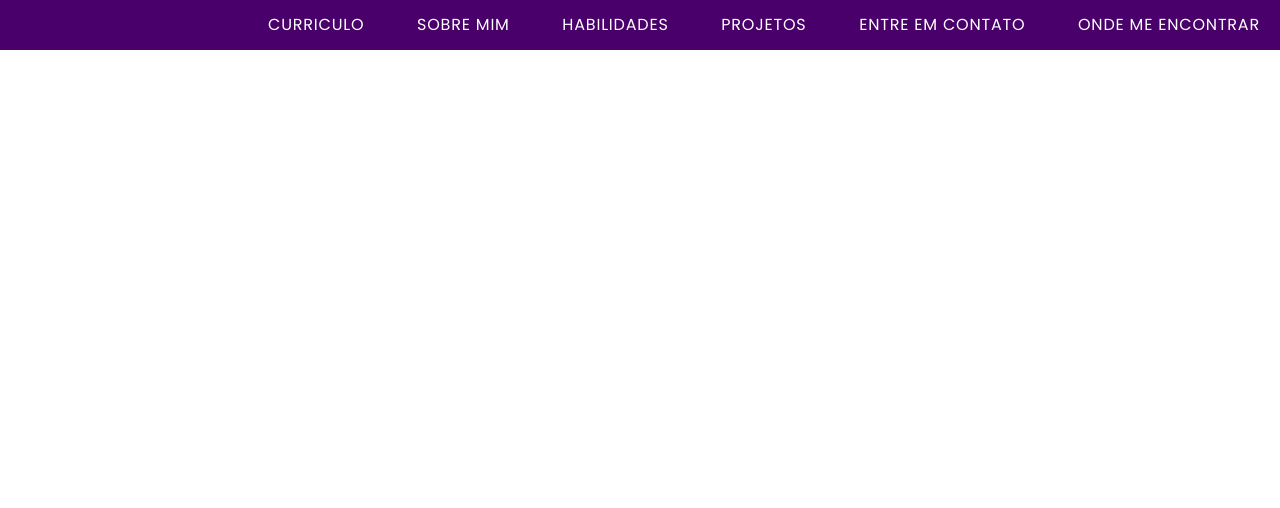
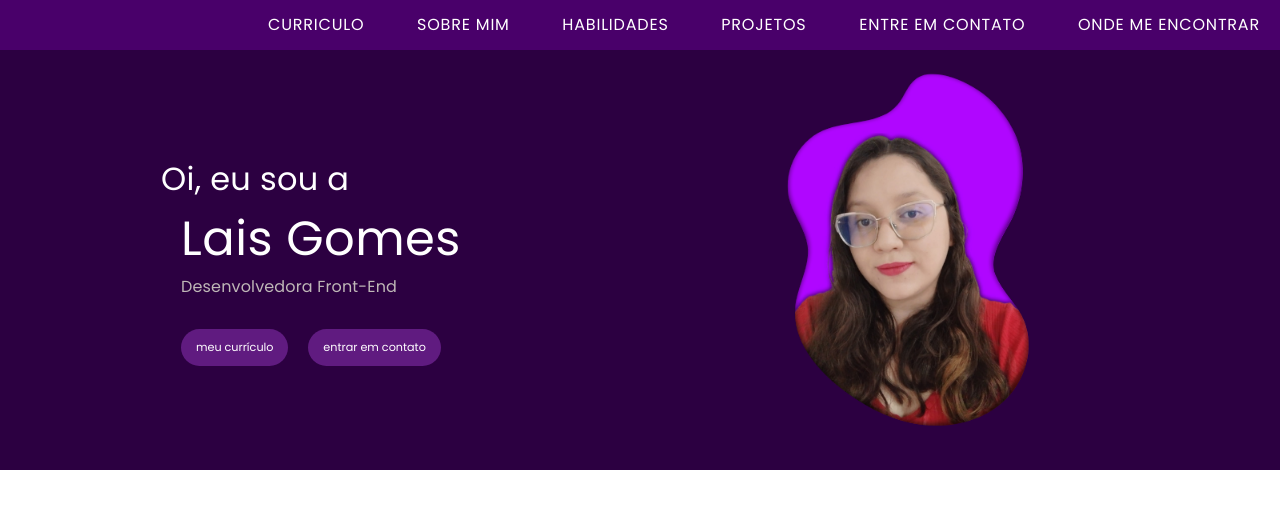
Before and after one commit to LaisFSGomes/meu-portfolio, a React (Create React App) app: page / in a window 1280 px wide. Shown: the top 508 px of the page. Built offline with nearby package versions, Linux system fonts and the light colour scheme.

Commit message:
chore: fazendo o componente header e o button

```diff
--- a/src/App.tsx
+++ b/src/App.tsx
@@ -1,10 +1,11 @@
 import React from 'react';
-import { AppBar } from './components';
+import { AppBar, Header } from './components';
 
 export const App: React.FC = () => {
   return (
     <React.Fragment>
       <AppBar />
+      <Header />
     </React.Fragment>
   );
 };
--- /dev/null
+++ b/src/components/Button/Button.styles.ts
@@ -0,0 +1,17 @@
+import { styled } from "@mui/system";
+
+export const ButtonWrapper = styled("button")({
+    background: "#601B80",
+    color: "#FFFFFF",
+    borderRadius: "50px",
+    border: "none",
+    height: "37px",
+    padding: "0 15px",
+    fontFamily: "Poppins, sans-serif",
+    fontSize: "0.7em",
+    fontWeight: 300,
+    cursor: "pointer",
+    ":hover": {
+        background: "#581875",
+    },
+});
--- /dev/null
+++ b/src/components/Button/Button.tsx
@@ -0,0 +1,14 @@
+import React from "react";
+import { ButtonWrapper } from "./Button.styles";
+
+interface ButtonProps {
+    children: React.ReactNode;
+}
+
+export const Button: React.FC<ButtonProps> = ({children}) => {
+    return (
+        <ButtonWrapper>
+            {children}
+        </ButtonWrapper>
+    );
+};
--- /dev/null
+++ b/src/components/Button/index.ts
@@ -0,0 +1 @@
+export { Button } from "./Button";
--- /dev/null
+++ b/src/components/Header/Header.styles.ts
@@ -0,0 +1,69 @@
+import { Box, Typography } from '@mui/material';
+import { styled } from "@mui/system";
+
+export const HeaderWrapper = styled(Box)({
+    height: "420px",
+    background: "#2C0041",
+    display: "flex",
+    justifyContent: "space-around",
+    alignItems: "center",
+    padding: "0 2em",
+});
+
+export const PersonalWrapper = styled(Box)({
+    display: "flex",
+    flexDirection: "column",
+});
+
+export const Title = styled(Typography)({
+    fontFamily: "Poppins, sans-serif",
+    color: "#FFFFFF",
+    fontSize: "2em",
+    fontWeight: 400,
+    "@media (max-width: 760px)": {
+        fontSize: "1.5em",
+    },
+});
+
+export const Name = styled(Typography)({
+    fontFamily: "Poppins, sans-serif",
+    color: "#FFFFFF",
+    fontSize: "3em",
+    fontWeight: 400,
+    paddingLeft: "20px",
+    "@media (max-width: 760px)": {
+        fontSize: "2em",
+        paddingLeft: "10px",
+    },
+});
+
+export const Job = styled(Typography)({
+    fontFamily: "Poppins, sans-serif",
+    color: "#BFB7B7",
+    fontSize: "1em",
+    fontWeight: 400,
+    paddingLeft: "20px",
+    "@media (max-width: 760px)": {
+        fontSize: "0.7em",
+        paddingLeft: "10px"
+    },
+});
+
+export const ActionsWrapper = styled(Box)({
+    display: "flex",
+    flexDirection: "row",
+    justifyContent: "space-evenly",
+    paddingTop: "30px",
+    "@media (max-width: 760px)": {
+        flexDirection: "column",
+        gap: "10px"
+    },
+});
+
+export const Image = styled("img")({
+    height: "400px",
+    display: "inline",
+    "@media (max-width: 600px)": {
+        display: "none",
+    },
+});
--- /dev/null
+++ b/src/components/Header/Header.tsx
@@ -0,0 +1,32 @@
+import { Button } from "components/Button";
+import React from "react";
+import {
+  ActionsWrapper,
+  HeaderWrapper,
+  Image,
+  Job,
+  Name,
+  PersonalWrapper,
+  Title,
+} from "./Header.styles";
+
+const imagem = require("assets/images/minhafoto.png");
+
+export const Header: React.FC = () => {
+  return (
+    <HeaderWrapper id="cv">
+      <PersonalWrapper>
+        <PersonalWrapper>
+          <Title>Oi, eu sou a</Title>
+          <Name>Lais Gomes</Name>
+          <Job>Desenvolvedora Front-End</Job>
+          <ActionsWrapper>
+            <Button>meu currículo</Button>
+            <Button>entrar em contato</Button>
+          </ActionsWrapper>
+        </PersonalWrapper>
+      </PersonalWrapper>
+      <Image src={imagem} alt="Lais" />
+    </HeaderWrapper>
+  );
+};
--- /dev/null
+++ b/src/components/Header/index.ts
@@ -0,0 +1 @@
+export { Header } from "./Header";
--- a/src/components/index.ts
+++ b/src/components/index.ts
@@ -1 +1,3 @@
 export { AppBar } from "./AppBar";
+export { Button } from "./Button";
+export { Header} from "./Header";
--- /dev/null
+++ b/src/index.d.ts
@@ -0,0 +1 @@
+declare module '*.jpg';
--- a/tsconfig.json
+++ b/tsconfig.json
@@ -6,6 +6,7 @@
       "dom.iterable",
       "esnext"
     ],
+    "baseUrl": "src",
     "allowJs": true,
     "skipLibCheck": true,
     "esModuleInterop": true,
@@ -21,6 +22,7 @@
     "jsx": "react-jsx"
   },
   "include": [
-    "src"
+    "src",
+    "./src/index.d.ts"
   ]
 }
```
Also changed, not shown: src/assets/icons/drawing-header.svg (added), src/assets/images/minhafoto.png (added).
